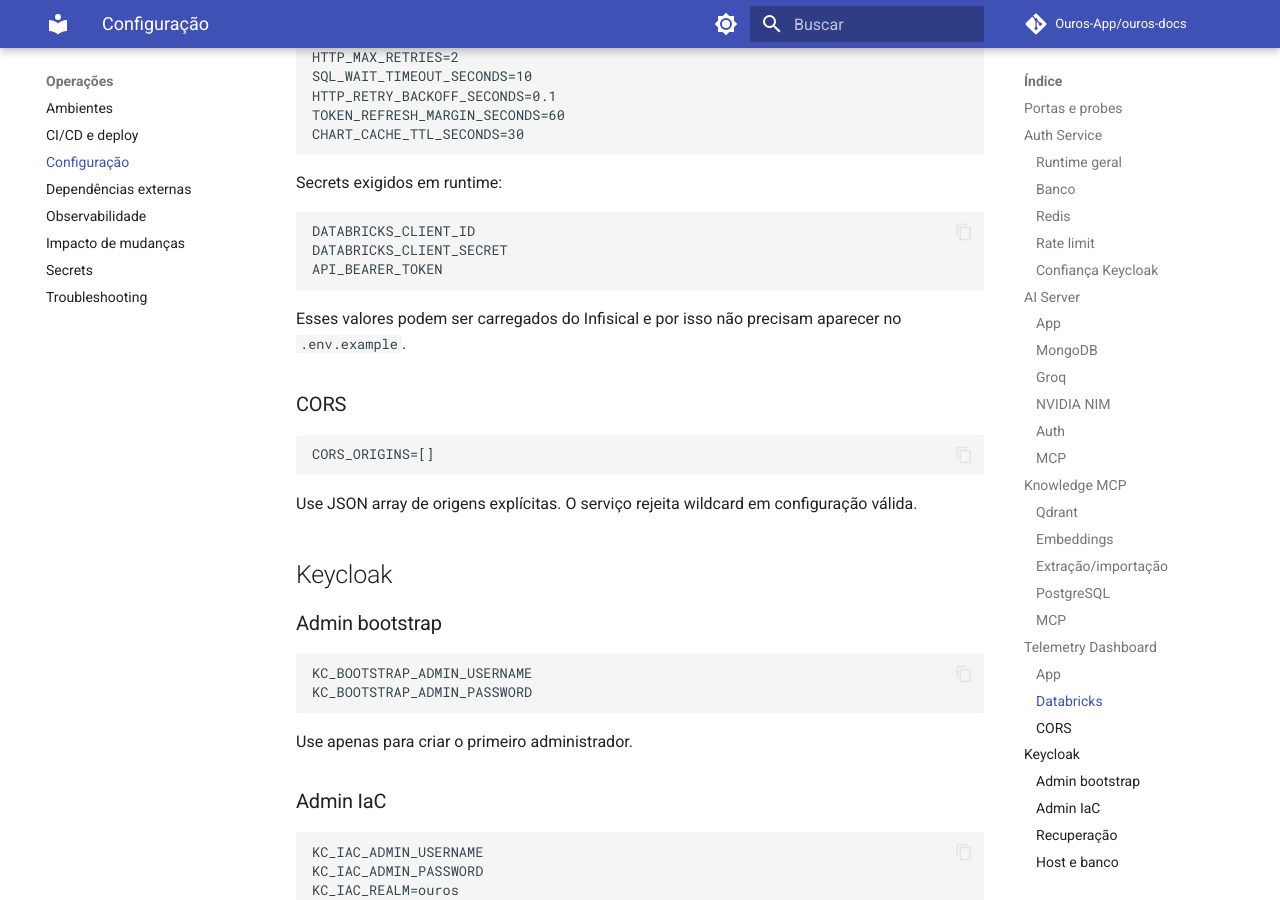
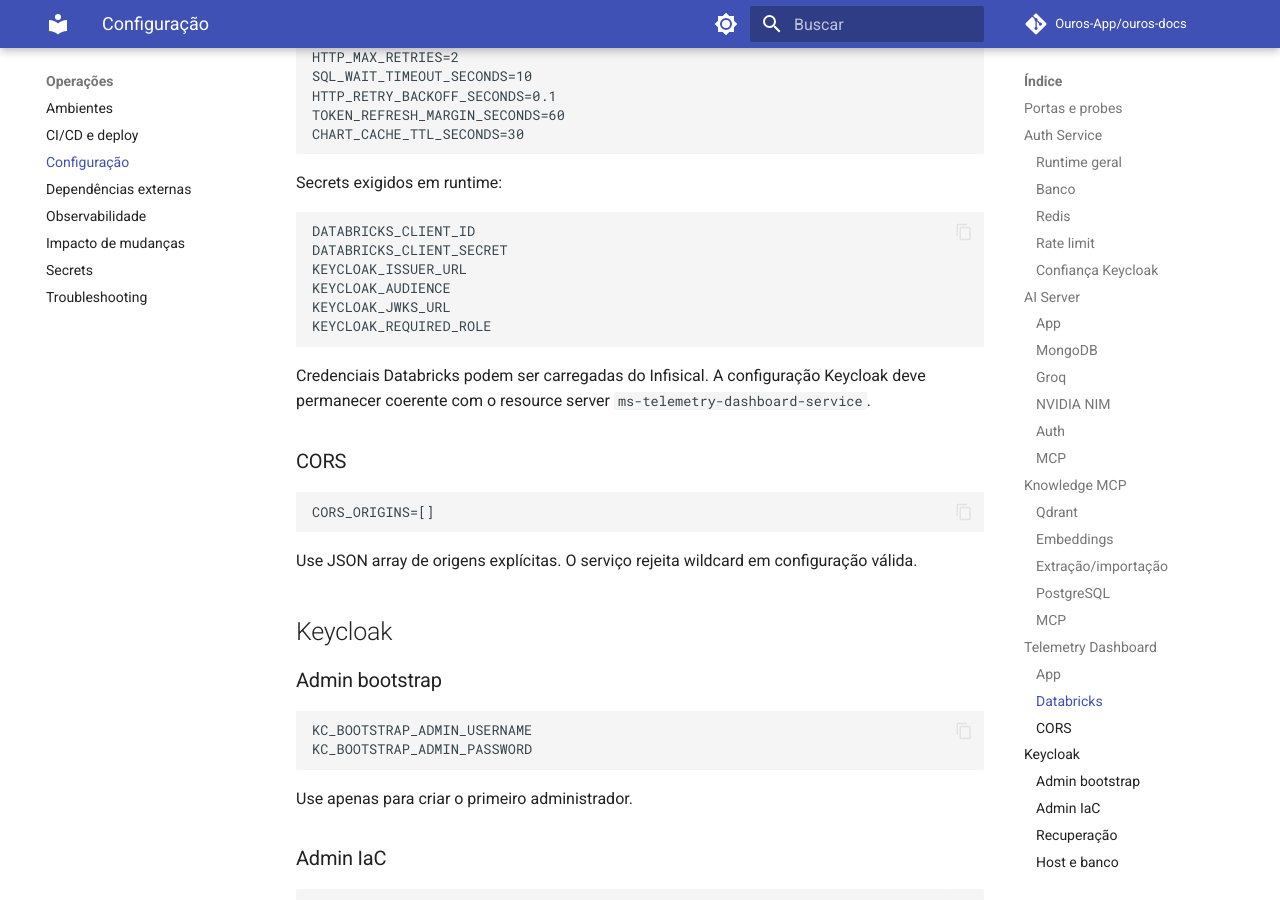
Before and after one commit to Ouros-App/ouros-docs, an MkDocs documentation site: the page built from docs/operations/configuration.md, in a window 1280 px wide and 900 px high, scrolled down 4844 px. Built offline with MkDocs 1.6.1 and Material for MkDocs 9.7.7, drawn with Linux system fonts in a browser that asks for light colours; comment, search, counter and statistics services are not loaded.

Commit message:
docs: update Telemetry configuration keys

````diff
--- a/docs/operations/configuration.md
+++ b/docs/operations/configuration.md
@@ -219,10 +219,13 @@ Secrets exigidos em runtime:
 ```text
 DATABRICKS_CLIENT_ID
 DATABRICKS_CLIENT_SECRET
-API_BEARER_TOKEN
+KEYCLOAK_ISSUER_URL
+KEYCLOAK_AUDIENCE
+KEYCLOAK_JWKS_URL
+KEYCLOAK_REQUIRED_ROLE
 ```
 
-Esses valores podem ser carregados do Infisical e por isso não precisam aparecer no `.env.example`.
+Credenciais Databricks podem ser carregadas do Infisical. A configuração Keycloak deve permanecer coerente com o resource server `ms-telemetry-dashboard-service`.
 
 ### CORS
 
````
